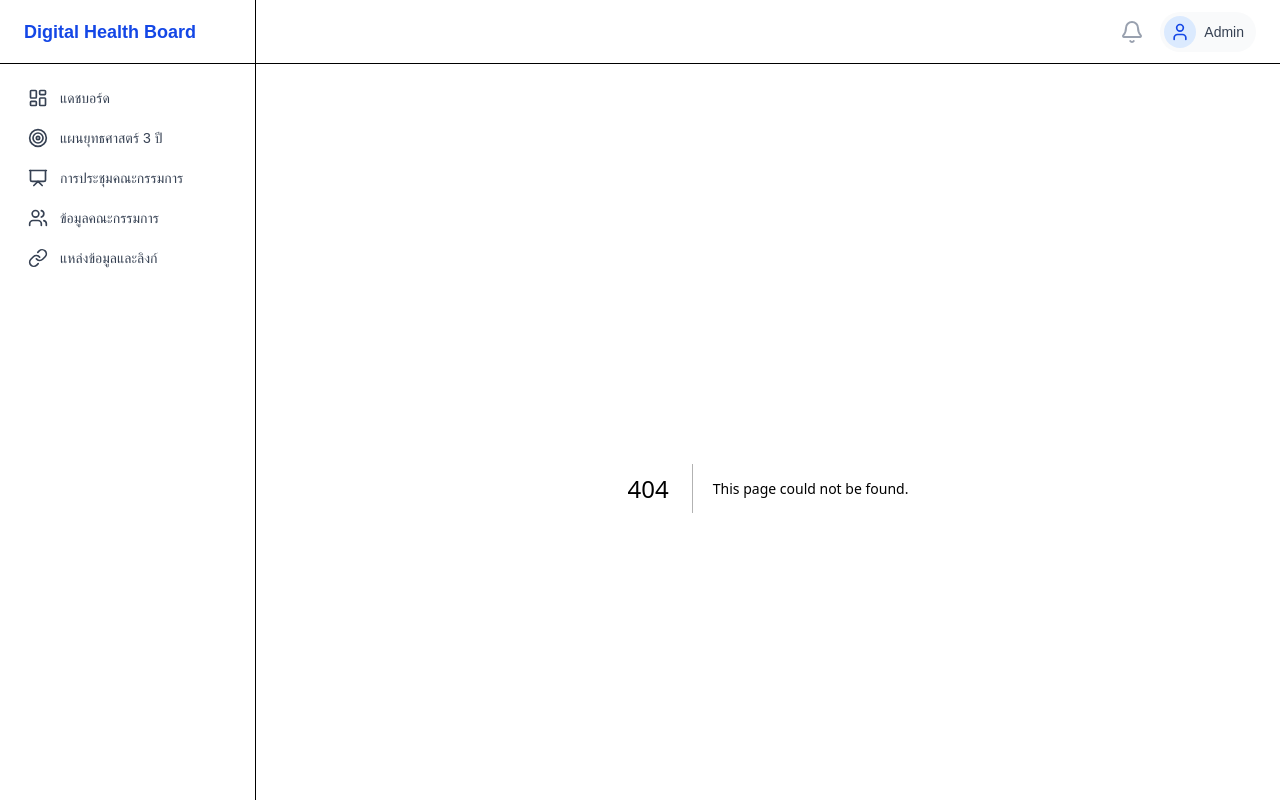
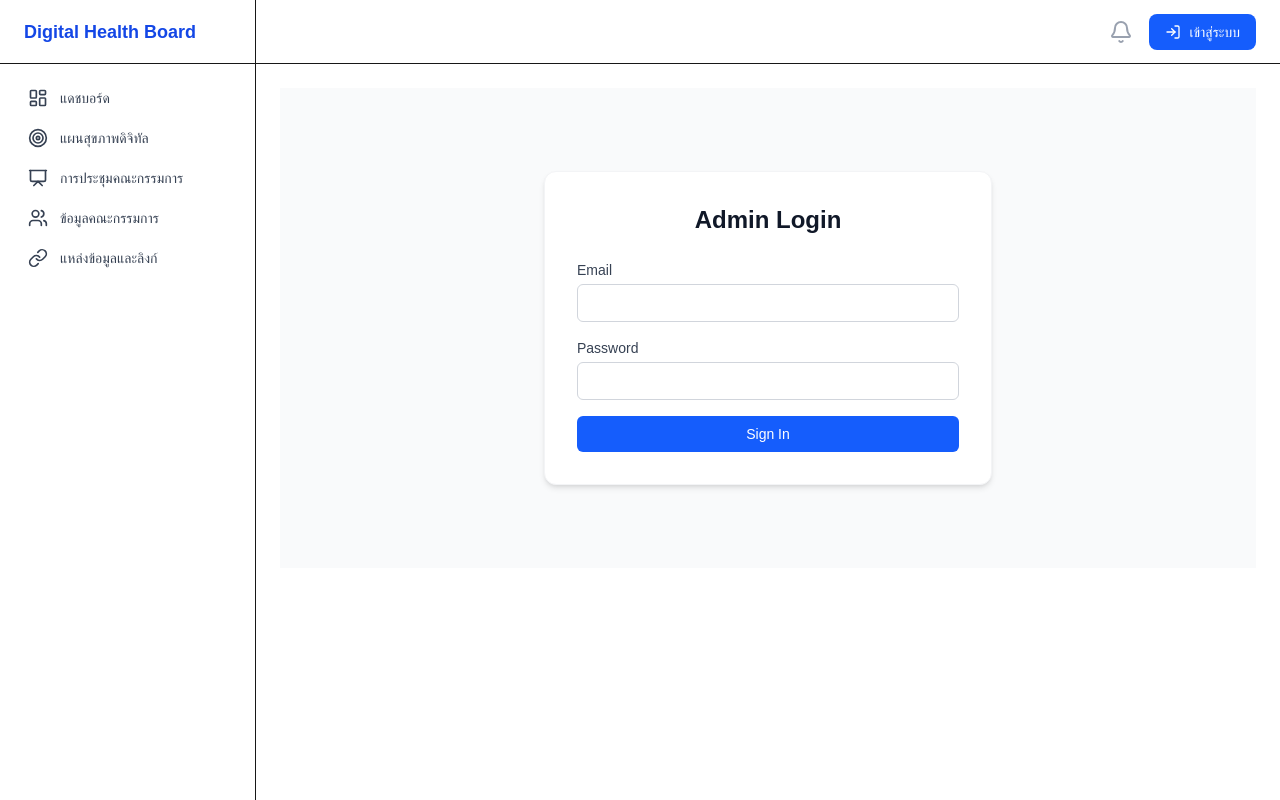
Before and after one commit to digitalhealthskomoph-arch/digitalhealthboard, a Next.js app in the folder web/: page /login in a window 1280 px wide. Before the commit this address had no page. Built offline with nearby package versions, Linux system fonts and the light colour scheme; no server answers.

Commit message:
feat: implement public view mode and admin auth, fetch real dashboard data

```diff
--- a/web/src/app/layout.tsx
+++ b/web/src/app/layout.tsx
@@ -3,6 +3,7 @@ import { Geist, Geist_Mono } from "next/font/google";
 import "./globals.css";
 import Sidebar from "@/components/layout/Sidebar";
 import Header from "@/components/layout/Header";
+import { AuthProvider } from "@/contexts/AuthContext";
 
 const geistSans = Geist({
   variable: "--font-geist-sans",
@@ -27,6 +28,7 @@ export default function RootLayout({
   return (
     <html lang="th" className={`${geistSans.variable} ${geistMono.variable} h-full antialiased`}>
       <body className="flex h-full bg-gray-50 text-gray-900">
+        <AuthProvider>
           <Sidebar />
           <div className="flex flex-1 flex-col overflow-hidden">
             <Header />
@@ -34,6 +36,7 @@ export default function RootLayout({
               {children}
             </main>
           </div>
+        </AuthProvider>
       </body>
     </html>
   );
--- /dev/null
+++ b/web/src/app/login/page.tsx
@@ -0,0 +1,81 @@
+"use client";
+
+import { useState } from 'react';
+import { supabase } from '@/lib/supabase';
+import { useRouter } from 'next/navigation';
+
+export default function LoginPage() {
+  const [email, setEmail] = useState('');
+  const [password, setPassword] = useState('');
+  const [loading, setLoading] = useState(false);
+  const [error, setError] = useState<string | null>(null);
+  const router = useRouter();
+
+  const handleLogin = async (e: React.FormEvent) => {
+    e.preventDefault();
+    setLoading(true);
+    setError(null);
+
+    try {
+      const { error } = await supabase.auth.signInWithPassword({
+        email,
+        password,
+      });
+
+      if (error) {
+        setError(error.message);
+      } else {
+        router.push('/');
+        router.refresh();
+      }
+    } catch (err) {
+      setError('An unexpected error occurred');
+    } finally {
+      setLoading(false);
+    }
+  };
+
+  return (
+    <div className="flex min-h-[60vh] items-center justify-center bg-gray-50">
+      <div className="w-full max-w-md rounded-xl bg-white p-8 shadow-md border border-gray-100">
+        <h2 className="mb-6 text-center text-2xl font-bold text-gray-900">Admin Login</h2>
+
+        {error && (
+          <div className="mb-4 rounded-md bg-red-50 p-3 text-sm text-red-600 border border-red-200">
+            {error}
+          </div>
+        )}
+
+        <form onSubmit={handleLogin} className="space-y-4">
+          <div>
+            <label className="block text-sm font-medium text-gray-700 mb-1">Email</label>
+            <input
+              type="email"
+              value={email}
+              onChange={(e) => setEmail(e.target.value)}
+              className="w-full rounded-md border border-gray-300 p-2 text-sm focus:border-blue-500 focus:outline-none focus:ring-1 focus:ring-blue-500"
+              required
+            />
+          </div>
+          <div>
+            <label className="block text-sm font-medium text-gray-700 mb-1">Password</label>
+            <input
+              type="password"
+              value={password}
+              onChange={(e) => setPassword(e.target.value)}
+              className="w-full rounded-md border border-gray-300 p-2 text-sm focus:border-blue-500 focus:outline-none focus:ring-1 focus:ring-blue-500"
+              required
+            />
+          </div>
+          <button
+            type="submit"
+            disabled={loading}
+            className="w-full rounded-md bg-blue-600 py-2 text-sm font-medium text-white hover:bg-blue-700 disabled:bg-blue-400"
+          >
+            {loading ? 'Logging in...' : 'Sign In'}
+          </button>
+        </form>
+      </div>
+    </div>
+  );
+}
--- a/web/src/app/page.tsx
+++ b/web/src/app/page.tsx
@@ -1,7 +1,44 @@
+"use client";
+
 import { Target, Users, Presentation, Activity } from 'lucide-react';
 import Link from 'next/link';
+import { useState, useEffect } from 'react';
+import { supabase } from '@/lib/supabase';
 
 export default function Home() {
+  const [meetingNo, setMeetingNo] = useState('-');
+  const [memberCount, setMemberCount] = useState('-');
+
+  useEffect(() => {
+    async function fetchDashboardData() {
+      // Fetch latest meeting
+      const { data: meetings } = await supabase
+        .from('meetings')
+        .select('meeting_no')
+        .order('created_at', { ascending: false })
+        .limit(1);
+
+      if (meetings && meetings.length > 0) {
+        setMeetingNo(meetings[0].meeting_no);
+      } else {
+        setMeetingNo('-');
+      }
+
+      // Fetch members count
+      const { count } = await supabase
+        .from('members')
+        .select('*', { count: 'exact', head: true });
+
+      if (count !== null) {
+        setMemberCount(count.toString() + ' ท่าน');
+      } else {
+        setMemberCount('-');
+      }
+    }
+
+    fetchDashboardData();
+  }, []);
+
   return (
     <div className="max-w-7xl mx-auto">
       <div className="mb-8">
@@ -34,7 +71,7 @@ export default function Home() {
             </div>
             <div>
               <p className="text-sm font-medium text-gray-500">การประชุมครั้งล่าสุด</p>
-              <h3 className="text-2xl font-bold text-gray-900">2/2569</h3>
+              <h3 className="text-2xl font-bold text-gray-900">{meetingNo}</h3>
             </div>
           </div>
           <Link href="/meetings" className="mt-auto text-sm text-emerald-600 font-medium hover:text-emerald-700 flex items-center">
@@ -50,7 +87,7 @@ export default function Home() {
             </div>
             <div>
               <p className="text-sm font-medium text-gray-500">คณะกรรมการ</p>
-              <h3 className="text-2xl font-bold text-gray-900">15 ท่าน</h3>
+              <h3 className="text-2xl font-bold text-gray-900">{memberCount}</h3>
             </div>
           </div>
           <Link href="/members" className="mt-auto text-sm text-purple-600 font-medium hover:text-purple-700 flex items-center">
--- a/web/src/app/strategies/components/KPIFormModal.tsx
+++ b/web/src/app/strategies/components/KPIFormModal.tsx
@@ -3,8 +3,11 @@
 import { useState, useEffect } from 'react';
 import { supabase } from '@/lib/supabase';
 import { X, Save, Trash2 } from 'lucide-react';
+import { useAuth } from '@/contexts/AuthContext';
 
 export default function KPIFormModal({ kpiId, strategyId, objectiveId, strategies = [], objectives = [], onClose }: { kpiId: string | null, strategyId: string, objectiveId: string | null, strategies?: any[], objectives?: any[], onClose: () => void }) {
+  const { user } = useAuth();
+  const isReadOnly = !user;
   const [loading, setLoading] = useState(false);
   const [formData, setFormData] = useState({
     strategy_id: strategyId || '',
@@ -257,16 +260,20 @@ export default function KPIFormModal({ kpiId, strategyId, objectiveId, strategie
 
         {/* Footer */}
         <div className="flex justify-between items-center px-6 py-4 border-t bg-gray-50/50 shrink-0">
-          {kpiId ? (
+          {!isReadOnly && kpiId ? (
             <button onClick={handleDelete} className="text-red-600 hover:text-red-800 text-sm flex items-center gap-1 font-medium">
               <Trash2 className="w-4 h-4" /> ลบตัวชี้วัด
             </button>
           ) : <div></div>}
           <div className="flex gap-2">
-            <button onClick={onClose} className="px-4 py-2 border rounded-lg text-sm font-medium text-gray-700 hover:bg-gray-100">ยกเลิก</button>
-            <button onClick={handleSave} disabled={loading} className="px-4 py-2 bg-blue-600 text-white rounded-lg text-sm font-medium hover:bg-blue-700 flex items-center gap-2">
-              <Save className="w-4 h-4" /> {loading ? 'กำลังบันทึก...' : 'บันทึก Data Dictionary'}
+            <button onClick={onClose} className="px-4 py-2 border rounded-lg text-sm font-medium text-gray-700 hover:bg-gray-100">
+              {isReadOnly ? 'ปิด' : 'ยกเลิก'}
             </button>
+            {!isReadOnly && (
+              <button onClick={handleSave} disabled={loading} className="px-4 py-2 bg-blue-600 text-white rounded-lg text-sm font-medium hover:bg-blue-700 flex items-center gap-2">
+                <Save className="w-4 h-4" /> {loading ? 'กำลังบันทึก...' : 'บันทึก Data Dictionary'}
+              </button>
+            )}
           </div>
         </div>
       </div>
--- a/web/src/app/strategies/components/TabStrategies.tsx
+++ b/web/src/app/strategies/components/TabStrategies.tsx
@@ -4,8 +4,10 @@ import { useState, useEffect } from 'react';
 import { supabase } from '@/lib/supabase';
 import { Plus, Edit2, ChevronDown, ChevronRight, FileSearch, Trash2, Save, X } from 'lucide-react';
 import KPIFormModal from './KPIFormModal';
+import { useAuth } from '@/contexts/AuthContext';
 
 export default function TabStrategies({ planData }: { planData: any }) {
+  const { user } = useAuth();
   const [strategies, setStrategies] = useState<any[]>([]);
   const [objectives, setObjectives] = useState<any[]>([]);
   const [kpis, setKpis] = useState<any[]>([]);
@@ -138,6 +140,7 @@ export default function TabStrategies({ planData }: { planData: any }) {
     <div className="space-y-6">
       <div className="flex justify-between items-center border-b pb-4 mb-4">
         <h2 className="text-xl font-bold text-gray-900">ส่วนที่ 4 ยุทธศาสตร์ & ตัวชี้วัด (KPIs)</h2>
+        {user && (
           <button
             onClick={() => {
               setStratForm({ name: '', theme_color: 'blue', definition: [], measures: [] });
@@ -148,6 +151,7 @@ export default function TabStrategies({ planData }: { planData: any }) {
             <Plus className="w-4 h-4" />
             เพิ่มยุทธศาสตร์
           </button>
+        )}
       </div>
 
       {showAddStrat && (
@@ -285,7 +289,15 @@ export default function TabStrategies({ planData }: { planData: any }) {
                       </div>
                     ) : (
                       <>
-                        <button onClick={() => startEditStrat(strat)} className="absolute top-3 right-3 text-gray-400 hover:text-blue-600"><Edit2 className="w-4 h-4"/></button>
+                        {user && (
+                          <button
+                            onClick={() => startEditStrat(strat)}
+                            className={`absolute top-4 right-4 p-1.5 rounded bg-white border ${currentTheme.objBorder} hover:bg-gray-50 text-gray-500`}
+                            title="แก้ไขยุทธศาสตร์"
+                          >
+                            <Edit2 className="w-4 h-4" />
+                          </button>
+                        )}
                         <div className="grid md:grid-cols-2 gap-6">
                           <div>
                             <h4 className={`font-bold text-sm ${currentTheme.text} mb-2`}>นิยามยุทธศาสตร์และความเชื่อมโยง</h4>
@@ -321,12 +333,17 @@ export default function TabStrategies({ planData }: { planData: any }) {
                               <span className="font-bold text-gray-900 text-sm">[{objCode}] {obj.name}</span>
                             </div>
                             <div className="flex gap-2">
+                              {user && (
                                 <button
-                                onClick={() => { setObjForm(obj); setShowObjForm(true); }}
-                                className={`text-xs text-gray-500 hover:${currentTheme.objText}`}
+                                  onClick={() => {
+                                    setObjForm({ id: obj.id, strategy_id: strat.id, name: obj.name || '', description: obj.description || '' });
+                                    setShowObjForm(true);
+                                  }}
+                                  className={`text-xs ${currentTheme.objText} flex items-center gap-1 hover:underline`}
                                 >
-                                แก้ไขเป้าประสงค์
+                                  <Edit2 className="w-3 h-3" /> แก้ไข
                                 </button>
+                              )}
                             </div>
                           </div>
 
@@ -380,6 +397,7 @@ export default function TabStrategies({ planData }: { planData: any }) {
                               </div>
                             )}
 
+                            {user && (
                               <button
                                 onClick={() => {
                                   setEditingKpiId(null);
@@ -391,6 +409,7 @@ export default function TabStrategies({ planData }: { planData: any }) {
                               >
                                 <Plus className="w-4 h-4" /> เพิ่มตัวชี้วัดในเป้าประสงค์นี้
                               </button>
+                            )}
                           </div>
                         </div>
                       )
@@ -450,17 +469,19 @@ export default function TabStrategies({ planData }: { planData: any }) {
                     )}
                   </div>
 
+                  {user && (
                     <div className="mt-4 pt-4 border-t border-gray-100">
                       <button
                         onClick={() => {
                           setObjForm({ id: '', strategy_id: strat.id, name: '', description: '' });
                           setShowObjForm(true);
                         }}
-                      className={`text-sm font-medium ${currentTheme.objText} flex items-center gap-1 hover:${currentTheme.objBg} px-3 py-1.5 rounded-lg transition-colors border border-transparent hover:${currentTheme.objBorder}`}
+                        className={`text-sm font-medium ${currentTheme.text} flex items-center gap-1 hover:underline bg-white px-3 py-1.5 rounded-lg border shadow-sm`}
                       >
                         <Plus className="w-4 h-4" /> เพิ่มเป้าประสงค์ใหม่
                       </button>
                     </div>
+                  )}
 
                 </div>
               )}
--- a/web/src/components/layout/Header.tsx
+++ b/web/src/components/layout/Header.tsx
@@ -1,6 +1,17 @@
-import { Bell, User } from 'lucide-react';
+"use client";
+
+import { Bell, User, LogOut, LogIn } from 'lucide-react';
+import { useAuth } from '@/contexts/AuthContext';
+import { supabase } from '@/lib/supabase';
+import Link from 'next/link';
 
 export default function Header() {
+  const { user } = useAuth();
+
+  const handleLogout = async () => {
+    await supabase.auth.signOut();
+  };
+
   return (
     <header className="flex h-16 shrink-0 items-center justify-between border-b bg-white px-6">
       <div className="flex flex-1">
@@ -12,16 +23,33 @@ export default function Header() {
           <Bell className="h-6 w-6" aria-hidden="true" />
         </button>
 
-        {/* User dropdown placeholder */}
-        <div className="relative">
-          <button className="flex items-center gap-2 rounded-full bg-gray-50 p-1 text-sm focus:outline-none focus:ring-2 focus:ring-blue-500 focus:ring-offset-2">
-            <span className="sr-only">Open user menu</span>
-            <div className="h-8 w-8 rounded-full bg-blue-100 flex items-center justify-center text-blue-700">
-              <User className="h-5 w-5" />
+        {/* User Auth Section */}
+        {user ? (
+          <div className="flex items-center gap-3">
+            <div className="flex items-center gap-2 rounded-full bg-blue-50 px-3 py-1.5 text-sm">
+              <User className="h-4 w-4 text-blue-700" />
+              <span className="hidden md:block font-medium text-blue-800 text-xs truncate max-w-[150px]">
+                {user.email}
+              </span>
             </div>
-            <span className="hidden md:block font-medium text-gray-700 mr-2">Admin</span>
-          </button>
-        </div>
+            <button
+              onClick={handleLogout}
+              className="flex items-center gap-1 text-sm font-medium text-gray-500 hover:text-red-600 transition-colors"
+              title="ออกจากระบบ"
+            >
+              <LogOut className="h-4 w-4" />
+              <span className="hidden md:block">Logout</span>
+            </button>
+          </div>
+        ) : (
+          <Link
+            href="/login"
+            className="flex items-center gap-2 rounded-lg bg-blue-600 px-4 py-2 text-sm font-medium text-white hover:bg-blue-700 transition-colors"
+          >
+            <LogIn className="h-4 w-4" />
+            เข้าสู่ระบบ
+          </Link>
+        )}
       </div>
     </header>
   );
--- a/web/src/components/layout/Sidebar.tsx
+++ b/web/src/components/layout/Sidebar.tsx
@@ -3,7 +3,7 @@ import { LayoutDashboard, Target, Users, Presentation, Link as LinkIcon } from '
 
 const navigation = [
   { name: 'แดชบอร์ด', href: '/', icon: LayoutDashboard },
-  { name: 'แผนยุทธศาสตร์ 3 ปี', href: '/strategies', icon: Target },
+  { name: 'แผนสุขภาพดิจิทัล', href: '/strategies', icon: Target },
   { name: 'การประชุมคณะกรรมการ', href: '/meetings', icon: Presentation },
   { name: 'ข้อมูลคณะกรรมการ', href: '/members', icon: Users },
   { name: 'แหล่งข้อมูลและลิงก์', href: '/resources', icon: LinkIcon },
--- /dev/null
+++ b/web/src/contexts/AuthContext.tsx
@@ -0,0 +1,43 @@
+"use client";
+
+import { createContext, useContext, useEffect, useState } from 'react';
+import { User } from '@supabase/supabase-js';
+import { supabase } from '@/lib/supabase';
+
+type AuthContextType = {
+  user: User | null;
+  loading: boolean;
+};
+
+const AuthContext = createContext<AuthContextType>({ user: null, loading: true });
+
+export function AuthProvider({ children }: { children: React.ReactNode }) {
+  const [user, setUser] = useState<User | null>(null);
+  const [loading, setLoading] = useState(true);
+
+  useEffect(() => {
+    // Check active sessions and sets the user
+    supabase.auth.getSession().then(({ data: { session } }) => {
+      setUser(session?.user ?? null);
+      setLoading(false);
+    });
+
+    // Listen for changes on auth state (log in, log out, etc.)
+    const { data: { subscription } } = supabase.auth.onAuthStateChange((_event, session) => {
+      setUser(session?.user ?? null);
+      setLoading(false);
+    });
+
+    return () => subscription.unsubscribe();
+  }, []);
+
+  return (
+    <AuthContext.Provider value={{ user, loading }}>
+      {children}
+    </AuthContext.Provider>
+  );
+}
+
+export const useAuth = () => {
+  return useContext(AuthContext);
+};
```
Lines whose indentation alone changed are shown as unchanged.
